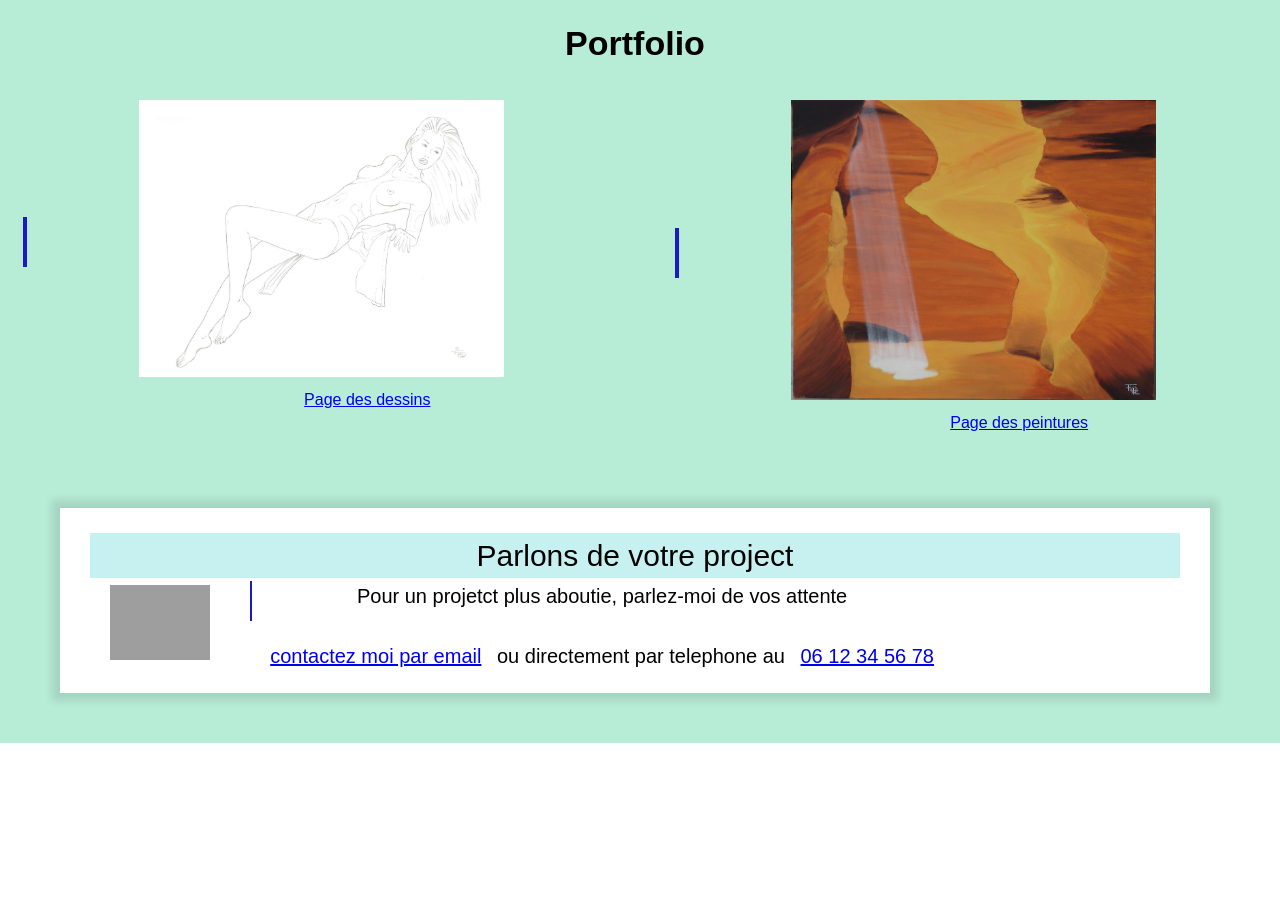
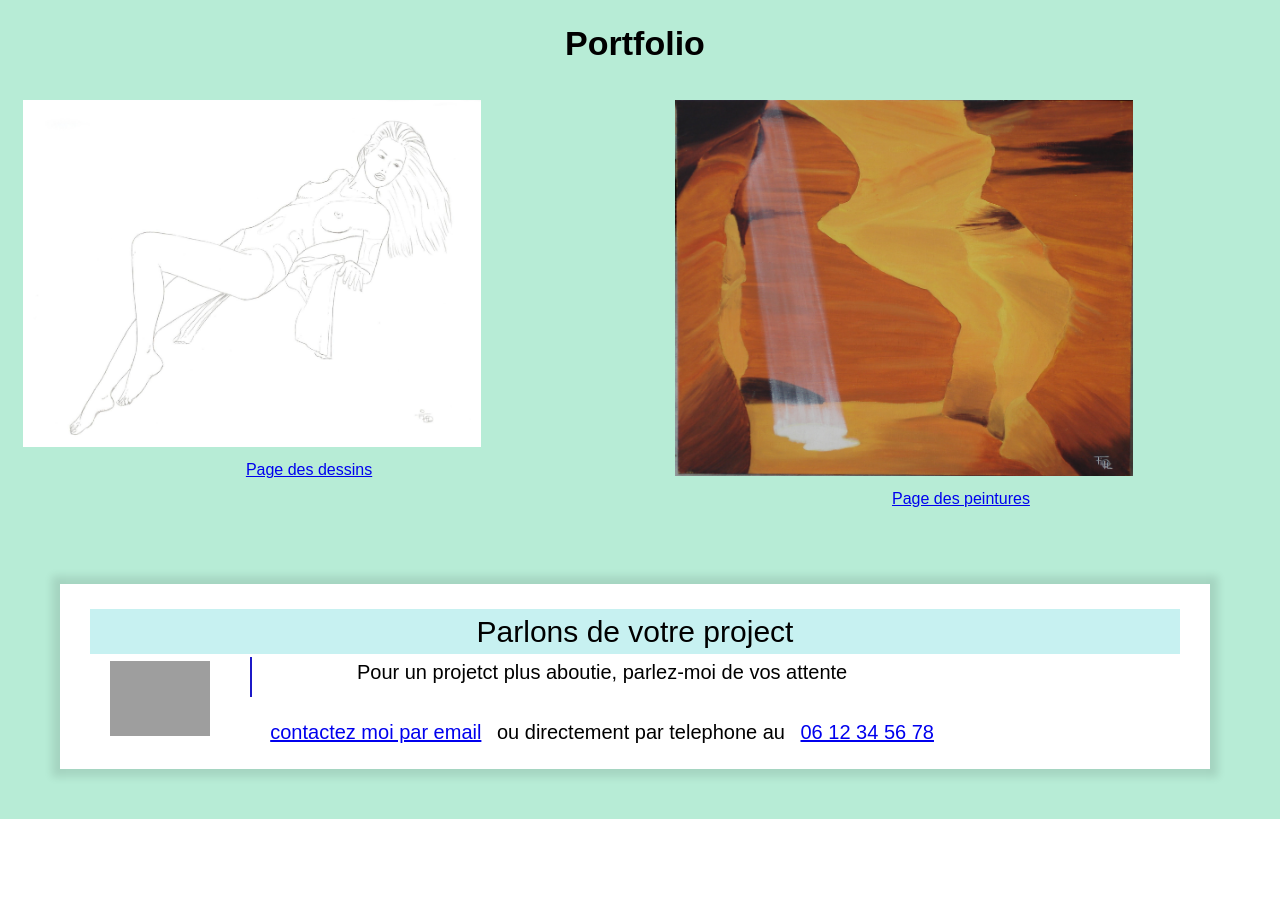
Before and after one commit to Fillool/site_dessin, a plain HTML site: page index.html in a window 1280 px wide. Shown: the part 1316-2217 px from the top of the page. Before the commit the page ends 2141 px from the top, so only its background shows below. Drawn offline with Linux system fonts and the light colour scheme.

Commit message:
Add files via upload

```diff
--- a/index.html
+++ b/index.html
@@ -8,8 +8,11 @@
 
 </head>
 <body>
-    <!-- Couverture -->
+    <header><!-- En tete -->
         <div class="cover">
+            <div class="font">
+                <img src="images/peintures/50-Nuages-dans-la-Nuit.jpg" alt="">
+            </div>
             <img class="cover-profile" src="images/peintures/La_Clown.png"/>
             <h1>Oliver Fifi</h1>
             <p>Dessinateur et Illustration</p>
@@ -21,8 +24,9 @@
                 <p><a href="tel:+33612345678">06 12 34 56 78</a></p>
             </div>
         </div>
+    </header>
 
-    <!-- Section Grise 1 -->
+    <main><!-- Section Grise 1 -->
         <div class="section">
             <div class="separateur"></div>
             <p>Je dessine <b>votre projet sur Feuille à dessin ou Toile sur chassis</b></p>
@@ -32,8 +36,10 @@
         <div class="section">
             <h2>En savoir plus</h2>
             <div class="filigrane">
-            <img src="images/peintures/Mushroom.JPG" class="col-contenu">
+                <img id="img_1" class="superpose" src="images/peintures/Mushroom.JPG">
+                <img id="img_2" class="superpose" src="images/dessins/Toilette.JPG">
             </div>
+
             <div class="col-contenu float-right">
                 <div class="texte-avec-ligne-verticale">
                     <p>Dessine depuis plus de 30 ans, illustration et peinture sur toile
@@ -50,27 +56,25 @@
 
             <table class="col-portfolio" style="display: inline-block;">
                 <tr>
-                <td><div class="barre-verticale"></div></td>
                     <td style="width:80%;"><a href="Portfolio_Dessin.html"><img style="width: 80%;" src="images/dessins/Lilly-004.JPG"></a></td>
                 </tr>
                 <tr>
-                <td></td>
                     <td align="center"><a href="Portfolio_Dessin.html">Page des dessins</a></td>
                 </tr>
             </table>
             <table class="col-portfolio float-right">
                 <tr>
-                <td><div class="barre-verticale"></div></td>
                     <td style="width:80%;"><a href="Portfolio_Peinture.html"><img style="width: 80%;" src="images/peintures/20-Grotte au Soleil.JPG"></a></td>
                 </tr>
                 <tr>
-                <td></td>
                     <td align="center"><a href="Portfolio_Peinture.html">Page des peintures</a></td>
                 </tr>
             </table>
         </div>
+    </main>
 
-    <!-- Section Blanche -->
+    <footer><!-- Section Blanche -->
         <iframe src="Contact_Frame.html" scrolling="no"></iframe>
+    </footer>
 </body>
 </html>
```
Lines whose indentation alone changed are shown as unchanged.
